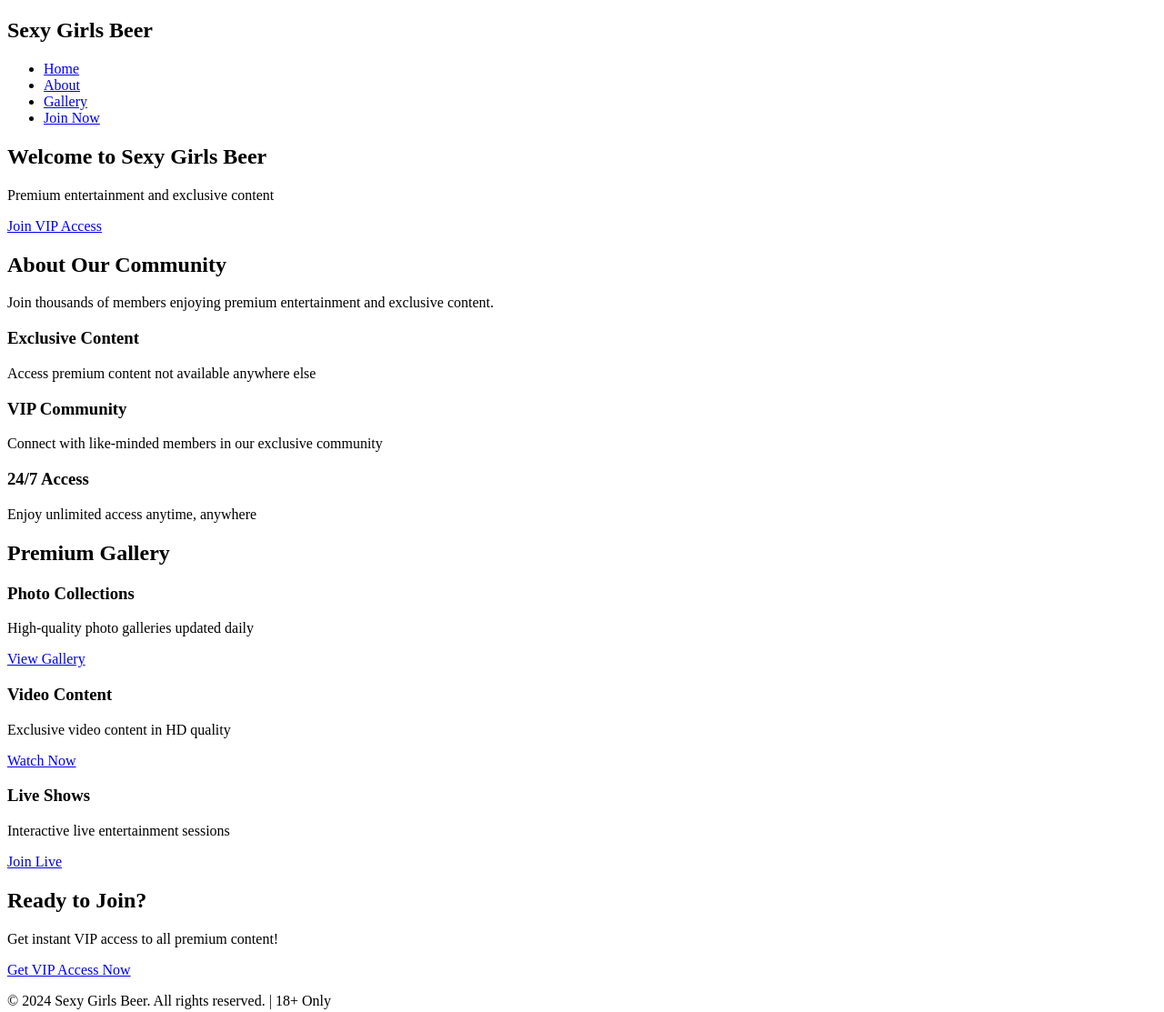
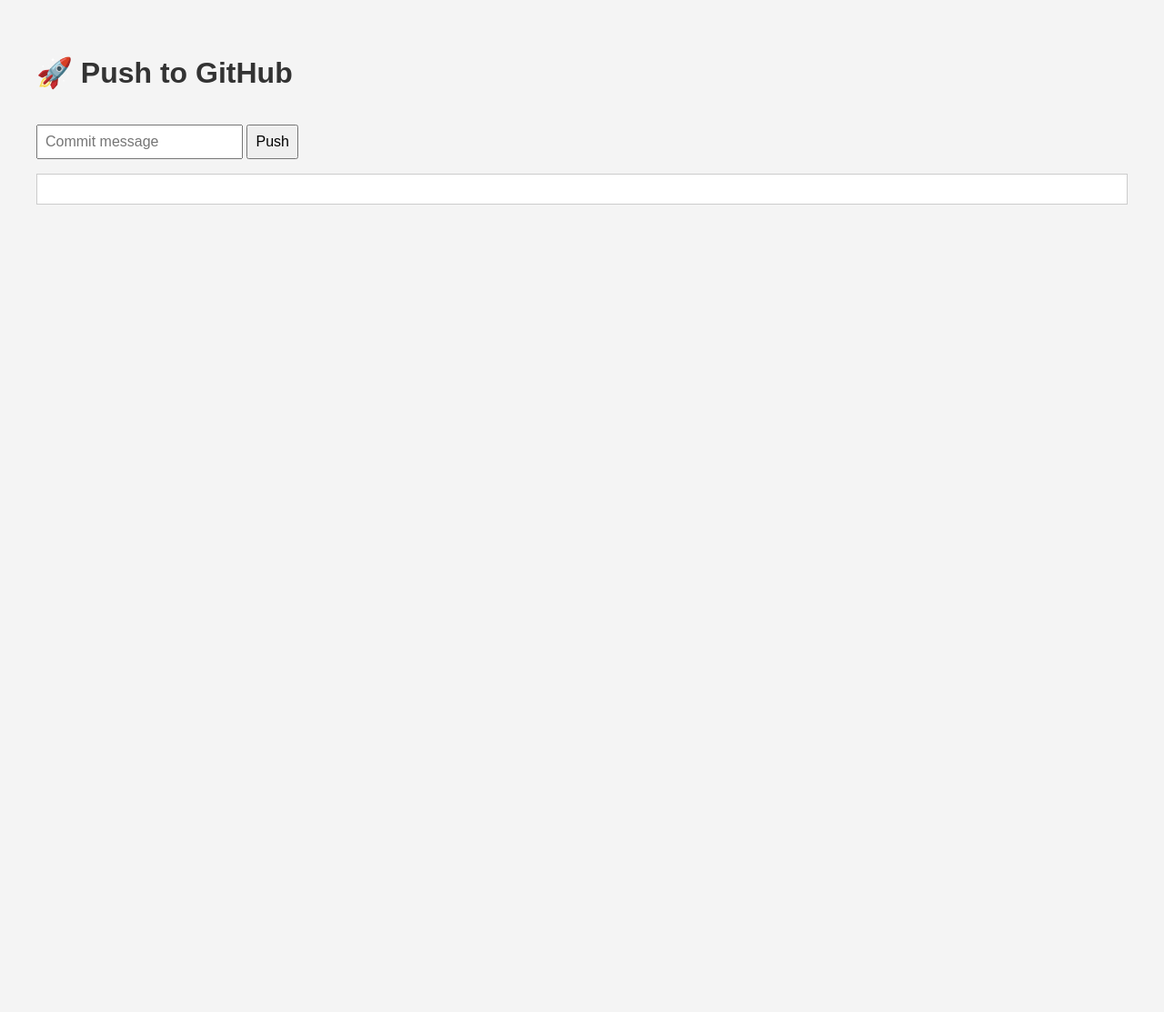
Before and after one commit to grizzo8/solid-octo-system, a plain HTML site: page index.html in a window 1280 px wide. Shown: the whole page at 91% size. After the commit the page ends 800 px from the top, so only its background shows below. Drawn offline with Linux system fonts and the light colour scheme.

Commit message:
Update index.html

```diff
--- a/index.html
+++ b/index.html
@@ -1,94 +1,38 @@
 <!DOCTYPE html>
 <html lang="en">
 <head>
-    <meta charset="UTF-8">
-    <meta name="viewport" content="width=device-width, initial-scale=1.0">
-    <title>Sexy Girls Beer - Premium Entertainment</title>
-    <link rel="stylesheet" href="styles.css">
+  <meta charset="UTF-8" />
+  <meta name="viewport" content="width=device-width, initial-scale=1.0" />
+  <title>AI Creator Dashboard</title>
+  <style>
+    body {
+      font-family: sans-serif;
+      padding: 2rem;
+      background: #f4f4f4;
+    }
+    h1 {
+      color: #333;
+    }
+    input, button {
+      padding: 0.5rem;
+      margin-top: 1rem;
+      font-size: 1rem;
+    }
+    #output {
+      margin-top: 1rem;
+      white-space: pre-wrap;
+      background: #fff;
+      padding: 1rem;
+      border: 1px solid #ccc;
+    }
+  </style>
 </head>
 <body>
-    <header>
-        <nav>
-            <div class="logo">
-                <h1>Sexy Girls Beer</h1>
-            </div>
-            <ul class="nav-links">
-                <li><a href="#home">Home</a></li>
-                <li><a href="#about">About</a></li>
-                <li><a href="#gallery">Gallery</a></li>
-                <li><a href="#join">Join Now</a></li>
-            </ul>
-        </nav>
-    </header>
+  <h1>🚀 Push to GitHub</h1>
+  <input type="text" id="push-msg" placeholder="Commit message" />
+  <button id="push-button">Push</button>
+  <div id="output"></div>
 
-    <main>
-        <section id="home" class="hero">
-            <div class="hero-content">
-                <h2>Welcome to Sexy Girls Beer</h2>
-                <p>Premium entertainment and exclusive content</p>
-                <a href="https://g86d.com/l/QTpRtwiJ" class="cta-button" target="_blank" rel="noopener">Join VIP Access</a>
-            </div>
-        </section>
-
-        <section id="about" class="section">
-            <div class="container">
-                <h2>About Our Community</h2>
-                <p>Join thousands of members enjoying premium entertainment and exclusive content.</p>
-                <div class="features">
-                    <div class="feature">
-                        <h3>Exclusive Content</h3>
-                        <p>Access premium content not available anywhere else</p>
-                    </div>
-                    <div class="feature">
-                        <h3>VIP Community</h3>
-                        <p>Connect with like-minded members in our exclusive community</p>
-                    </div>
-                    <div class="feature">
-                        <h3>24/7 Access</h3>
-                        <p>Enjoy unlimited access anytime, anywhere</p>
-                    </div>
-                </div>
-            </div>
-        </section>
-
-        <section id="gallery" class="section bg-light">
-            <div class="container">
-                <h2>Premium Gallery</h2>
-                <div class="gallery-grid">
-                    <div class="gallery-card">
-                        <h3>Photo Collections</h3>
-                        <p>High-quality photo galleries updated daily</p>
-                        <a href="https://g86d.com/l/QTpRtwiJ" class="btn" target="_blank" rel="noopener">View Gallery</a>
-                    </div>
-                    <div class="gallery-card">
-                        <h3>Video Content</h3>
-                        <p>Exclusive video content in HD quality</p>
-                        <a href="https://g86d.com/l/QTpRtwiJ" class="btn" target="_blank" rel="noopener">Watch Now</a>
-                    </div>
-                    <div class="gallery-card">
-                        <h3>Live Shows</h3>
-                        <p>Interactive live entertainment sessions</p>
-                        <a href="https://g86d.com/l/QTpRtwiJ" class="btn" target="_blank" rel="noopener">Join Live</a>
-                    </div>
-                </div>
-            </div>
-        </section>
-
-        <section id="join" class="section">
-            <div class="container">
-                <h2>Ready to Join?</h2>
-                <p>Get instant VIP access to all premium content!</p>
-                <a href="https://g86d.com/l/QTpRtwiJ" class="cta-button large" target="_blank" rel="noopener">Get VIP Access Now</a>
-            </div>
-        </section>
-    </main>
-
-    <footer>
-        <div class="container">
-            <p>&copy; 2024 Sexy Girls Beer. All rights reserved. | 18+ Only</p>
-        </div>
-    </footer>
-
-    <script src="script.js"></script>
+  <!-- JS will go here -->
 </body>
 </html>
```
